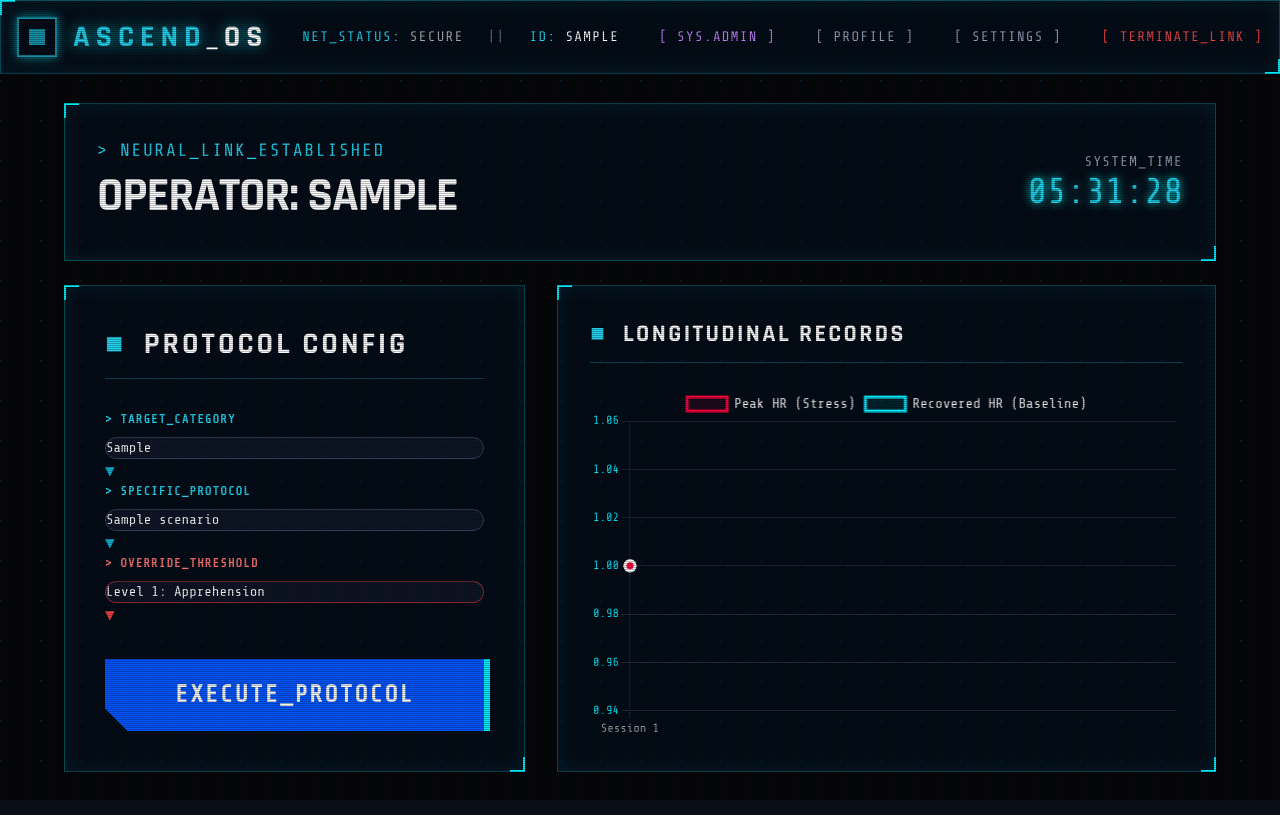
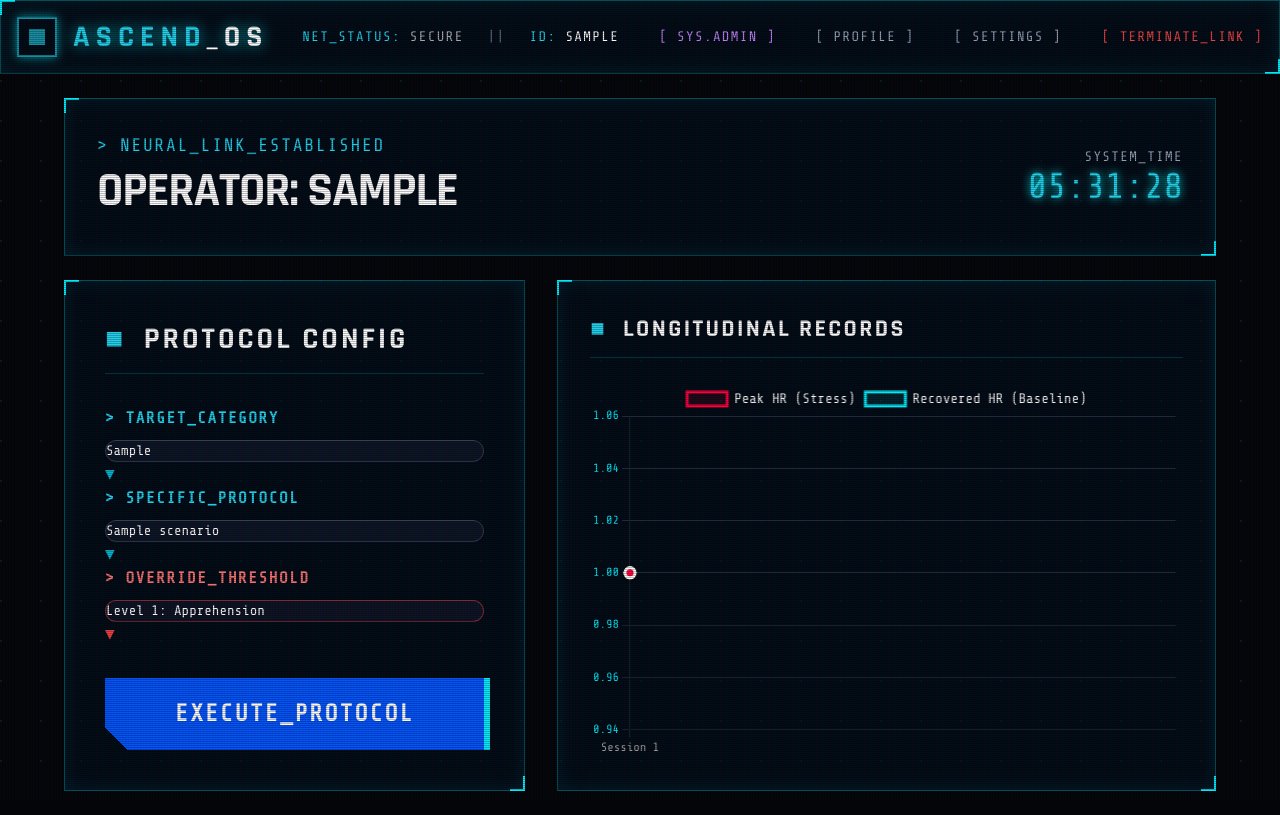
Before and after one commit to ChristianBuzarang/Project-Ascenso, a Django app: page /home/ in a window 1280 px wide. Run offline with Django 5.2, Linux system fonts and the light colour scheme; a user stored in the database is signed in; tables that the repository leaves empty hold one stand-in row (values such as "Sample post").

Commit message:
chore: increasing the font size of the dropboxes label.

```diff
--- a/templates/home/home.html
+++ b/templates/home/home.html
@@ -28,9 +28,9 @@
 
             <form action="{% url 'simulation:immersive_room' %}" method="GET" class="flex flex-col gap-6 font-mono-tech">
 
-                <!-- NEW: Category Dropdown -->
+                <!-- Category Dropdown -->
                 <div class="group">
-                    <label class="block text-xs font-bold text-cyan-400 tracking-[0.1em] mb-2">> TARGET_CATEGORY</label>
+                    <label class="block text-[15px] font-bold text-cyan-400 tracking-[0.1em] mb-2">> TARGET_CATEGORY</label>
                     <div class="relative">
                         <select id="category-select" class="w-full appearance-none bg-slate-900/80 border border-slate-700 text-slate-200 text-sm px-4 py-4 rounded-xl outline-none focus:border-cyan-500 focus:ring-1 focus:ring-cyan-500 transition-all cursor-pointer">
                             <!-- Populated by JavaScript -->
@@ -39,9 +39,9 @@
                     </div>
                 </div>
 
-                <!-- NEW: Specific Scenario Dropdown -->
+                <!-- Specific Scenario Dropdown -->
                 <div class="group">
-                    <label class="block text-xs font-bold text-cyan-400 tracking-[0.1em] mb-2">> SPECIFIC_PROTOCOL</label>
+                    <label class="block text-[15px] font-bold text-cyan-400 tracking-[0.1em] mb-2">> SPECIFIC_PROTOCOL</label>
                     <div class="relative">
                         <select id="scenario-select" name="scenario" class="w-full appearance-none bg-slate-900/80 border border-slate-700 text-slate-200 text-sm px-4 py-4 rounded-xl outline-none focus:border-cyan-500 focus:ring-1 focus:ring-cyan-500 transition-all cursor-pointer">
                             <!-- Populated by JavaScript based on Category -->
@@ -52,7 +52,7 @@
 
                 <!-- Level Dropdown (Unchanged) -->
                 <div class="group">
-                    <label class="block text-xs font-bold text-red-400 tracking-[0.1em] mb-2">> OVERRIDE_THRESHOLD</label>
+                    <label class="block text-[15px] font-bold text-red-400 tracking-[0.1em] mb-2">> OVERRIDE_THRESHOLD</label>
                     <div class="relative">
                         <select name="level" class="w-full appearance-none bg-slate-900/80 border border-red-500/50 text-white text-sm px-4 py-4 rounded-xl outline-none focus:border-red-500 focus:ring-1 focus:ring-red-500 transition-all cursor-pointer">
                             {% for key, name in levels.items %}
```
